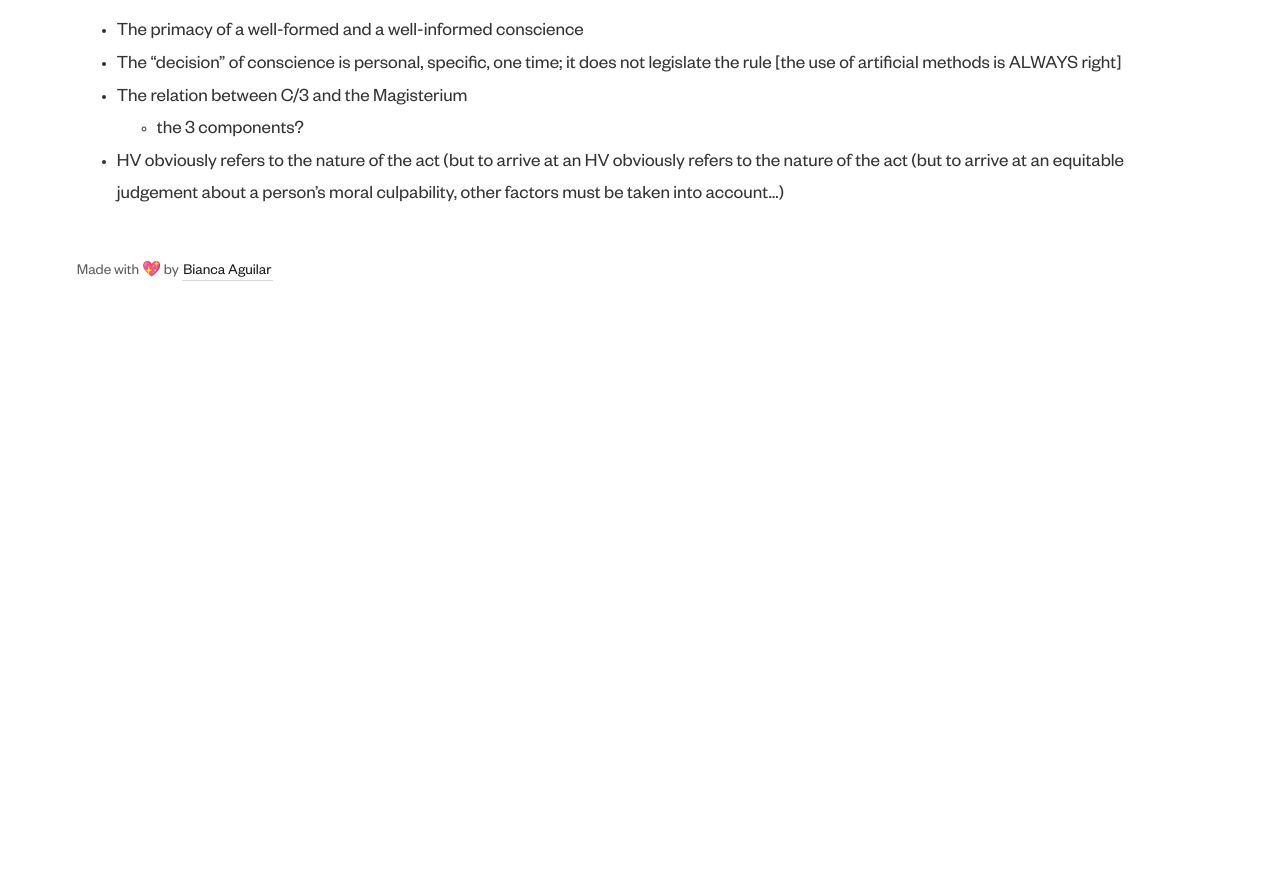
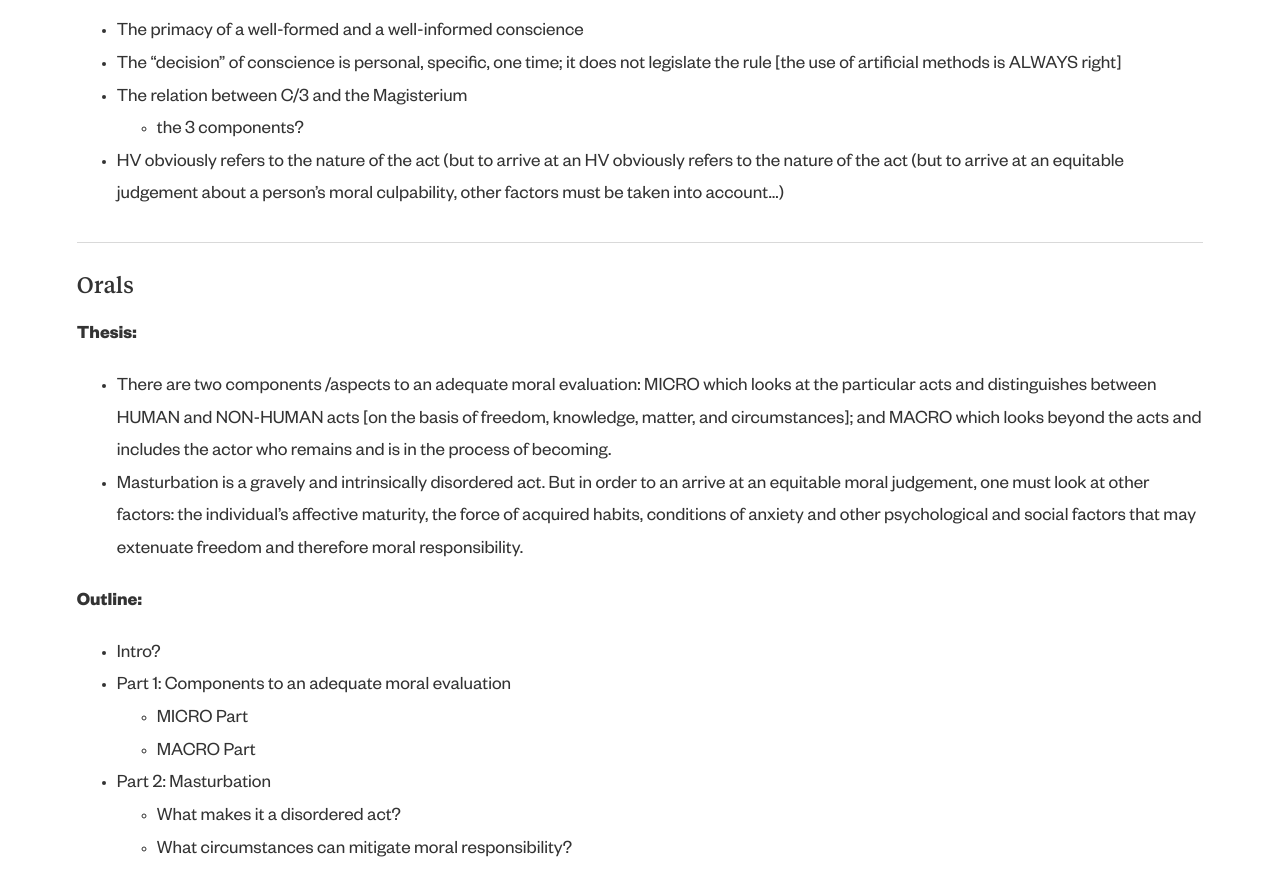
Before and after one commit to biancamika/digital-garden-template, a Jekyll site: the page built from 2022-05-16.md, in a window 1280 px wide and 900 px high, scrolled down 12571 px. Shown: the top 896 px of the window. Built offline with Jekyll 4.4.1, drawn with Linux system fonts in a browser that asks for light colours; before the commit the page ends 12923 px from its top, so only the background shows below that.

Commit message:
Update 2022-05-16.md

```diff
--- a/2022-05-16.md
+++ b/2022-05-16.md
@@ -272,3 +272,19 @@ title: 2022-05-16
 - The relation between C/3 and the Magisterium
 	- the 3 components?
 - HV obviously refers to the nature of the act (but to arrive at an HV obviously refers to the nature of the act (but to arrive at an equitable judgement about a person’s moral culpability, other factors must be taken into account...)
+
+---
+
+### Orals
+**Thesis:**
+- There are two components /aspects to an adequate moral evaluation: MICRO which looks at the particular acts and distinguishes between HUMAN and NON-HUMAN acts [on the basis of freedom, knowledge, matter, and circumstances]; and MACRO which looks beyond the acts and includes the actor who remains and is in the process of becoming.
+- Masturbation is a gravely and intrinsically disordered act. But in order to an arrive at an equitable moral judgement, one must look at other factors: the individual’s affective maturity, the force of acquired habits, conditions of anxiety and other psychological and social factors that may extenuate freedom and therefore moral responsibility.
+
+**Outline:**
+- Intro?
+- Part 1: Components to an adequate moral evaluation
+	- MICRO Part
+	- MACRO Part
+- Part 2: Masturbation
+	- What makes it a disordered act?
+	- What circumstances can mitigate moral responsibility?
```
